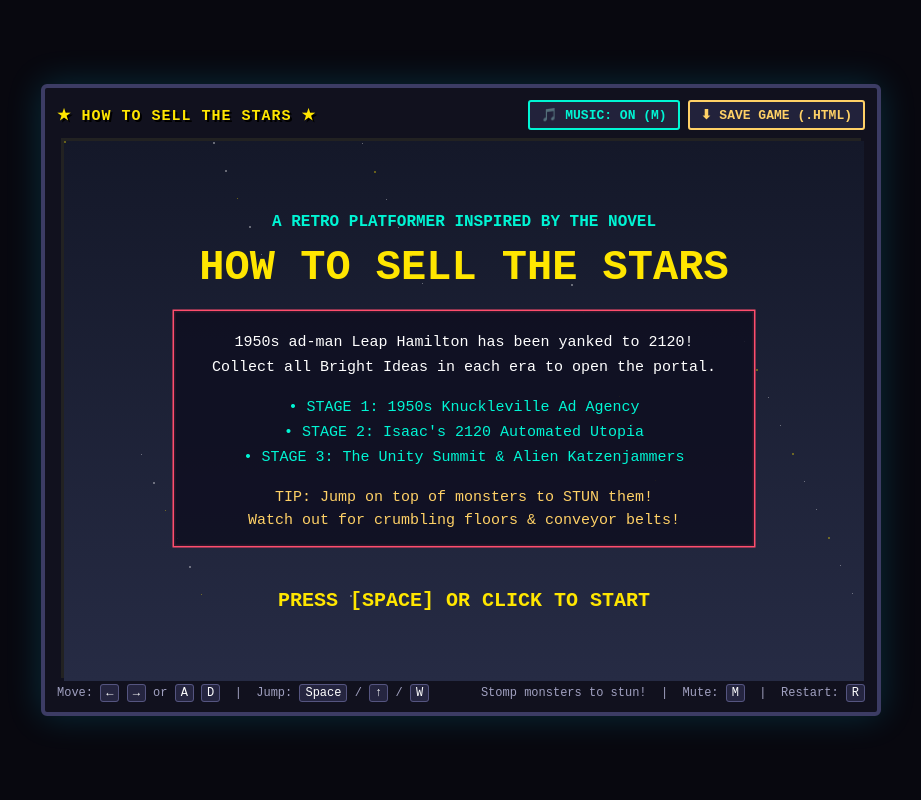
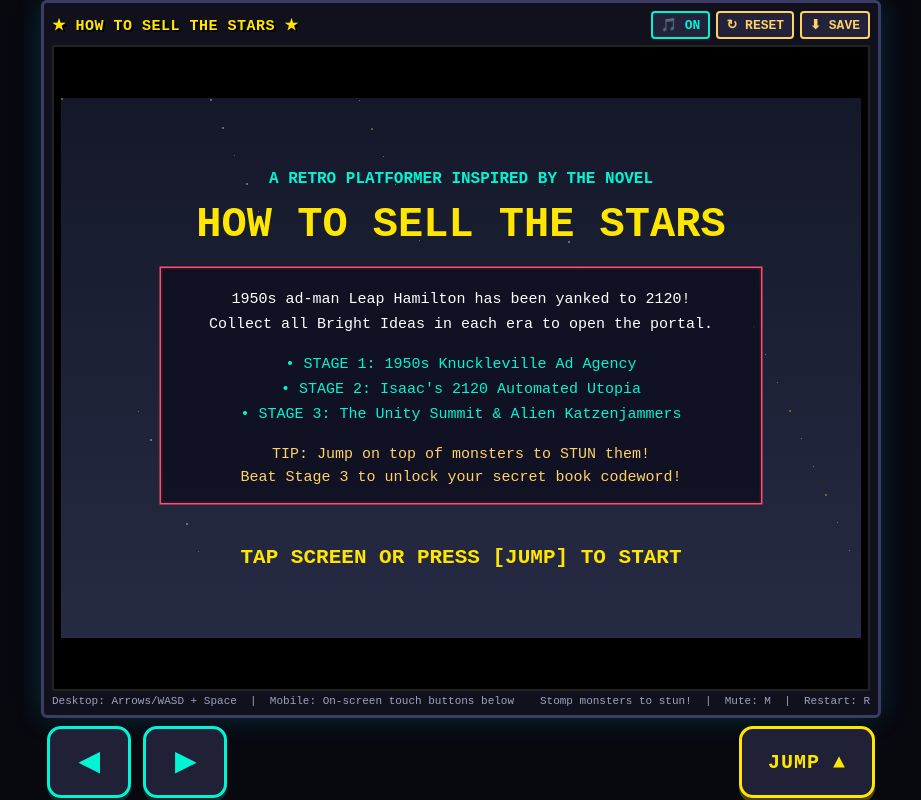
Before and after one commit to LeapHamilton/how-to-sell-the-stars-game, a plain HTML site: page index.html in a window 1280 px wide. Shown: the whole page, without its empty margins (179-1100 px from the left). Drawn offline with Linux system fonts and the light colour scheme.

Commit message:
Add files via upload

```diff
--- a/index.html
+++ b/index.html
@@ -2,100 +2,177 @@
 <html lang="en">
 <head>
 <meta charset="UTF-8">
-<meta name="viewport" content="width=device-width, initial-scale=1.0">
-<title>HOW TO SELL THE STARS - A Manic Platformer</title>
+<meta name="viewport" content="width=device-width, initial-scale=1.0, maximum-scale=1.0, user-scalable=no, viewport-fit=cover">
+<title>HOW TO SELL THE STARS - Mobile & Desktop Edition</title>
 <style>
-  * { box-sizing: border-box; margin: 0; padding: 0; user-select: none; }
-  body {
+  * {
+    box-sizing: border-box;
+    margin: 0;
+    padding: 0;
+    user-select: none;
+    -webkit-user-select: none;
+    -webkit-touch-callout: none;
+  }
+  html, body {
+    width: 100%;
+    height: 100%;
     background-color: #08080f;
     color: #f0f0f0;
     font-family: 'Courier New', Courier, monospace;
+    overflow: hidden;
+    touch-action: none;
+  }
+  body {
     display: flex;
     flex-direction: column;
     align-items: center;
-    justify-content: center;
-    min-height: 100vh;
-    overflow: hidden;
+    justify-content: space-between;
+    padding: env(safe-area-inset-top, 6px) env(safe-area-inset-right, 6px) env(safe-area-inset-bottom, 8px) env(safe-area-inset-left, 6px);
   }
   #wrapper {
     background: #11111e;
-    border: 4px solid #3c3c64;
+    border: 3px solid #3c3c64;
     border-radius: 6px;
-    padding: 12px;
-    box-shadow: 0 0 35px rgba(0, 210, 255, 0.18);
+    padding: 8px;
+    box-shadow: 0 0 28px rgba(0, 210, 255, 0.18);
+    width: 100%;
     max-width: 840px;
-    width: 100%;
+    display: flex;
+    flex-direction: column;
+    align-items: center;
+    flex: 1 1 auto;
+    min-height: 0;
   }
   #topbar {
+    width: 100%;
     display: flex;
     justify-content: space-between;
     align-items: center;
-    margin-bottom: 8px;
-    flex-wrap: wrap;
-    gap: 8px;
+    margin-bottom: 6px;
+    gap: 6px;
+    flex-shrink: 0;
   }
   .title-badge {
     font-weight: bold;
     color: #ffe600;
-    font-size: 15px;
-    letter-spacing: 1px;
+    font-size: clamp(12px, 3.2vw, 15px);
+    letter-spacing: 0.5px;
     text-shadow: 2px 2px #000;
+    white-space: nowrap;
+    overflow: hidden;
+    text-overflow: ellipsis;
   }
   .controls-bar {
     display: flex;
-    gap: 8px;
+    gap: 6px;
+    flex-shrink: 0;
   }
-  button {
+  button.ui-btn {
     background: #22223b;
     color: #00f5d4;
     border: 2px solid #00f5d4;
-    padding: 5px 11px;
+    padding: 4px 8px;
     font-family: inherit;
-    font-size: 13px;
+    font-size: clamp(11px, 2.8vw, 13px);
     font-weight: bold;
     cursor: pointer;
-    border-radius: 3px;
-    transition: all 0.15s;
+    border-radius: 4px;
+    transition: background 0.15s, color 0.15s;
   }
-  button:hover {
+  button.ui-btn:active, button.ui-btn:hover {
     background: #00f5d4;
     color: #0a0a14;
   }
-  button.secondary {
+  button.ui-btn.secondary {
     color: #ffd166;
     border-color: #ffd166;
   }
-  button.secondary:hover {
+  button.ui-btn.secondary:active, button.ui-btn.secondary:hover {
     background: #ffd166;
     color: #0a0a14;
   }
   #gameContainer {
     position: relative;
-    width: 800px;
-    height: 540px;
-    margin: 0 auto;
+    width: 100%;
+    flex: 1 1 auto;
+    min-height: 0;
+    display: flex;
+    align-items: center;
+    justify-content: center;
     background: #000;
-    border: 3px solid #222;
+    border: 2px solid #222;
+    overflow: hidden;
   }
   canvas {
     display: block;
-    width: 800px;
-    height: 540px;
+    max-width: 100%;
+    max-height: 100%;
+    aspect-ratio: 800 / 540;
+    object-fit: contain;
     image-rendering: pixelated;
   }
-  #footer-help {
-    margin-top: 8px;
+  #touchControls {
+    width: 100%;
+    max-width: 840px;
     display: flex;
     justify-content: space-between;
-    font-size: 12px;
+    align-items: center;
+    padding: 8px 6px 2px 6px;
+    gap: 12px;
+    flex-shrink: 0;
+  }
+  .dpad-group {
+    display: flex;
+    gap: 12px;
+  }
+  .touch-btn {
+    background: rgba(34, 34, 59, 0.92);
+    border: 3px solid #00f5d4;
+    color: #00f5d4;
+    border-radius: 14px;
+    font-family: inherit;
+    font-weight: bold;
+    font-size: 26px;
+    width: clamp(64px, 18vw, 84px);
+    height: clamp(56px, 14vw, 72px);
+    display: flex;
+    align-items: center;
+    justify-content: center;
+    box-shadow: 0 4px 0 #0a2a2e;
+    cursor: pointer;
+    touch-action: none;
+  }
+  .touch-btn.active {
+    background: #00f5d4;
+    color: #08080f;
+    transform: translateY(3px);
+    box-shadow: 0 1px 0 #0a2a2e;
+  }
+  .touch-btn.jump-btn {
+    border-color: #ffe600;
+    color: #ffe600;
+    box-shadow: 0 4px 0 #4a4200;
+    width: clamp(96px, 28vw, 136px);
+    font-size: clamp(16px, 4.2vw, 20px);
+    letter-spacing: 1px;
+  }
+  .touch-btn.jump-btn.active {
+    background: #ffe600;
+    color: #08080f;
+    box-shadow: 0 1px 0 #4a4200;
+  }
+  #footer-help {
+    margin-top: 4px;
+    width: 100%;
+    display: flex;
+    justify-content: space-between;
+    font-size: 11px;
     color: #a0a0c0;
+    flex-shrink: 0;
   }
-  kbd {
-    background: #252540;
-    border: 1px solid #555580;
-    padding: 1px 5px;
-    border-radius: 3px;
-    color: #fff;
+  @media (max-width: 680px) {
+    #footer-help { display: none; }
+    #wrapper { padding: 6px; }
   }
 </style>
 </head>
@@ -104,17 +181,27 @@
   <div id="topbar">
     <div class="title-badge">★ HOW TO SELL THE STARS ★</div>
     <div class="controls-bar">
-      <button id="musicBtn" onclick="toggleMusic()">🎵 MUSIC: ON (M)</button>
-      <button class="secondary" onclick="downloadSelf()">⬇ SAVE GAME (.HTML)</button>
+      <button class="ui-btn" id="musicBtn" onclick="toggleMusic()">🎵 ON</button>
+      <button class="ui-btn secondary" onclick="if(gameState==='playing') loadLevel(currentLevelIdx)">↻ RESET</button>
+      <button class="ui-btn secondary" onclick="downloadSelf()">⬇ SAVE</button>
     </div>
   </div>
   <div id="gameContainer">
     <canvas id="game" width="800" height="540"></canvas>
   </div>
   <div id="footer-help">
-    <div>Move: <kbd>←</kbd> <kbd>→</kbd> or <kbd>A</kbd> <kbd>D</kbd> &nbsp;|&nbsp; Jump: <kbd>Space</kbd> / <kbd>↑</kbd> / <kbd>W</kbd></div>
-    <div>Stomp monsters to stun! &nbsp;|&nbsp; Mute: <kbd>M</kbd> &nbsp;|&nbsp; Restart: <kbd>R</kbd></div>
+    <div>Desktop: Arrows/WASD + Space &nbsp;|&nbsp; Mobile: On-screen touch buttons below</div>
+    <div>Stomp monsters to stun! &nbsp;|&nbsp; Mute: M &nbsp;|&nbsp; Restart: R</div>
   </div>
+</div>
+
+<!-- ON-SCREEN MOBILE TOUCH CONTROLS -->
+<div id="touchControls">
+  <div class="dpad-group">
+    <div class="touch-btn" id="btnLeft" aria-label="Move Left">◀</div>
+    <div class="touch-btn" id="btnRight" aria-label="Move Right">▶</div>
+  </div>
+  <div class="touch-btn jump-btn" id="btnJump" aria-label="Jump">JUMP ▲</div>
 </div>
 
 <script>
@@ -281,7 +368,7 @@ function toggleMusic() {
   initAudio();
   musicEnabled = !musicEnabled;
   const btn = document.getElementById('musicBtn');
-  btn.textContent = musicEnabled ? '🎵 MUSIC: ON (M)' : '🔇 MUSIC: OFF (M)';
+  btn.textContent = musicEnabled ? '🎵 ON' : '🔇 OFF';
 }
 
 function downloadSelf() {
@@ -289,13 +376,13 @@ function downloadSelf() {
   const blob = new Blob([htmlContent], { type: 'text/html' });
   const a = document.createElement('a');
   a.href = URL.createObjectURL(blob);
-  a.download = 'how_to_sell_the_stars.html';
+  a.download = 'how_to_sell_the_stars_mobile.html';
   a.click();
   URL.revokeObjectURL(a.href);
 }
 
 // ============================================================================
-// GAME ENGINE & LEVEL DATA (VERIFIED REACHABLE JUMPS & SMOOTH PROGRESSION)
+// INPUT HANDLING (MULTI-TOUCH MOBILE BUTTONS + DESKTOP KEYBOARD)
 // ============================================================================
 const canvas = document.getElementById('game');
 const ctx = canvas.getContext('2d');
@@ -303,7 +390,15 @@ const W = 800;
 const H = 540;
 
 const keys = {};
+const touchState = { left: false, right: false, jump: false };
 let jumpBufferTimer = 0;
+
+function triggerJumpPress() {
+  initAudio();
+  jumpBufferTimer = 0.16;
+  if (gameState === 'title') startGame();
+  else if ((gameState === 'gameover' || gameState === 'victory') && victoryCooldown <= 0) startGame();
+}
 
 window.addEventListener('keydown', (e) => {
   if (['ArrowUp', 'ArrowDown', 'ArrowLeft', 'ArrowRight', 'Space'].includes(e.code)) {
@@ -312,9 +407,7 @@ window.addEventListener('keydown', (e) => {
   initAudio();
   if (!keys[e.code]) {
     if (e.code === 'Space' || e.code === 'ArrowUp' || e.code === 'KeyW') {
-      jumpBufferTimer = 0.16;
-      if (gameState === 'title') startGame();
-      else if ((gameState === 'gameover' || gameState === 'victory') && victoryCooldown <= 0) startGame();
+      triggerJumpPress();
     }
     if (e.code === 'KeyM') toggleMusic();
     if (e.code === 'KeyR' && gameState === 'playing') loadLevel(currentLevelIdx);
@@ -326,20 +419,60 @@ window.addEventListener('keyup', (e) => {
   keys[e.code] = false;
 });
 
-canvas.addEventListener('click', () => {
+// Multi-touch pointer bindings for mobile controls (supports sliding thumb between Left/Right while jumping!)
+function bindTouchButton(elementId, stateKey, isJump = false) {
+  const el = document.getElementById(elementId);
+
+  const setPressed = (pressed) => {
+    if (pressed && !touchState[stateKey] && isJump) {
+      triggerJumpPress();
+    } else if (pressed) {
+      initAudio();
+    }
+    touchState[stateKey] = pressed;
+    if (pressed) el.classList.add('active');
+    else el.classList.remove('active');
+  };
+
+  el.addEventListener('pointerdown', (e) => {
+    e.preventDefault();
+    el.setPointerCapture(e.pointerId);
+    setPressed(true);
+  });
+
+  el.addEventListener('pointerup', (e) => {
+    e.preventDefault();
+    setPressed(false);
+  });
+
+  el.addEventListener('pointercancel', (e) => {
+    e.preventDefault();
+    setPressed(false);
+  });
+}
+
+bindTouchButton('btnLeft', 'left', false);
+bindTouchButton('btnRight', 'right', false);
+bindTouchButton('btnJump', 'jump', true);
+
+// Tapping directly on the game canvas starts/restarts on Title/GameOver/Victory screens
+canvas.addEventListener('pointerdown', (e) => {
+  e.preventDefault();
   initAudio();
   if (gameState === 'title' || ((gameState === 'gameover' || gameState === 'victory') && victoryCooldown <= 0)) {
     startGame();
   }
 });
 
-// Max jump height is ~112px (vy = -490, g = 1080), all vertical steps <= 82px!
+// ============================================================================
+// LEVEL DATA (ALL 3 STAGES + KATZENJAMMERS + "DANCING QUEEN" CODEWORD)
+// ============================================================================
 const LEVELS = [
   // ==========================================================================
   // LEVEL 1: 1950s KNUCKLEVILLE AD AGENCY
   // ==========================================================================
   {
-    name: "STAGE 1: 1950s KNUCKLEVILLE AD AGENCY",
+    name: "STAGE 1: 1950s KNUCKLEVILLE",
     subtitle: "Pitch the stars before 5 PM! Collect all 6 Bright Ideas.",
     bgTop: "#141829",
     bgBot: "#262b44",
@@ -349,22 +482,17 @@ const LEVELS = [
     spawn: { x: 48, y: 452 },
     door: { x: 726, y: 74, w: 36, h: 48 },
     platforms: [
-      // Ground floor
       { x: 0, y: 500, w: 800, h: 40, type: 'solid' },
-      // Tier 1 (max step up = 75px)
       { x: 130, y: 428, w: 150, h: 16, type: 'solid' },
       { x: 335, y: 425, w: 130, h: 16, type: 'crumble' },
       { x: 520, y: 418, w: 195, h: 16, type: 'conveyorL' },
-      // Tier 2 (max step up = 78px)
       { x: 635, y: 342, w: 135, h: 16, type: 'solid' },
       { x: 425, y: 335, w: 155, h: 16, type: 'solid' },
       { x: 225, y: 335, w: 140, h: 16, type: 'crumble' },
       { x: 30,  y: 325, w: 145, h: 16, type: 'solid' },
-      // Tier 3 (max step up = 80px)
       { x: 145, y: 245, w: 175, h: 16, type: 'conveyorR' },
       { x: 380, y: 235, w: 125, h: 16, type: 'crumble' },
       { x: 560, y: 228, w: 185, h: 16, type: 'solid' },
-      // Tier 4 - Top Agency Suite (max step up = 80px, generous gaps)
       { x: 565, y: 122, w: 210, h: 16, type: 'solid' },
       { x: 355, y: 148, w: 150, h: 16, type: 'crumble' },
       { x: 120, y: 142, w: 170, h: 16, type: 'solid' }
@@ -399,21 +527,16 @@ const LEVELS = [
     spawn: { x: 42, y: 452 },
     door: { x: 42, y: 74, w: 36, h: 48 },
     platforms: [
-      // Ground
       { x: 0, y: 500, w: 800, h: 40, type: 'solid' },
-      // Tier 1
       { x: 175, y: 428, w: 130, h: 16, type: 'crumble' },
       { x: 355, y: 418, w: 165, h: 16, type: 'conveyorR' },
       { x: 575, y: 408, w: 185, h: 16, type: 'solid' },
-      // Tier 2
       { x: 420, y: 332, w: 125, h: 16, type: 'crumble' },
       { x: 200, y: 325, w: 165, h: 16, type: 'conveyorL' },
       { x: 30,  y: 312, w: 125, h: 16, type: 'solid' },
-      // Tier 3
       { x: 175, y: 235, w: 125, h: 16, type: 'crumble' },
       { x: 350, y: 225, w: 175, h: 16, type: 'solid' },
       { x: 580, y: 220, w: 165, h: 16, type: 'conveyorL' },
-      // Tier 4
       { x: 415, y: 145, w: 130, h: 16, type: 'crumble' },
       { x: 225, y: 138, w: 130, h: 16, type: 'crumble' },
       { x: 25,  y: 122, w: 150, h: 16, type: 'solid' }
@@ -440,7 +563,7 @@ const LEVELS = [
   // LEVEL 3: THE UNITY GALACTIC TRADE SUMMIT (FEATURING THE KATZENJAMMERS!)
   // ==========================================================================
   {
-    name: "STAGE 3: UNITY SUMMIT & THE KATZENJAMMERS",
+    name: "STAGE 3: UNITY & KATZENJAMMERS",
     subtitle: "Outsmart the giant alien Katzenjammer bats! Collect all 8 Ideas.",
     bgTop: "#1a0926",
     bgBot: "#32124a",
@@ -450,22 +573,17 @@ const LEVELS = [
     spawn: { x: 44, y: 452 },
     door: { x: 732, y: 74, w: 36, h: 48 },
     platforms: [
-      // Ground
       { x: 0, y: 500, w: 800, h: 40, type: 'solid' },
-      // Tier 1
       { x: 155, y: 428, w: 120, h: 16, type: 'crumble' },
       { x: 330, y: 420, w: 145, h: 16, type: 'conveyorL' },
       { x: 535, y: 412, w: 120, h: 16, type: 'crumble' },
       { x: 690, y: 395, w: 95,  h: 16, type: 'solid' },
-      // Tier 2
       { x: 490, y: 322, w: 145, h: 16, type: 'solid' },
       { x: 280, y: 320, w: 130, h: 16, type: 'crumble' },
       { x: 60,  y: 312, w: 155, h: 16, type: 'conveyorR' },
-      // Tier 3
       { x: 180, y: 228, w: 120, h: 16, type: 'crumble' },
       { x: 360, y: 220, w: 155, h: 16, type: 'solid' },
       { x: 575, y: 215, w: 120, h: 16, type: 'crumble' },
-      // Top Summit
       { x: 415, y: 140, w: 130, h: 16, type: 'conveyorR' },
       { x: 210, y: 138, w: 130, h: 16, type: 'crumble' },
       { x: 610, y: 122, w: 170, h: 16, type: 'solid' }
@@ -602,7 +720,7 @@ function hurtPlayer() {
 }
 
 // ============================================================================
-// UPDATE LOOP (FORGIVING PLATFORMER PHYSICS)
+// UPDATE LOOP
 // ============================================================================
 function update(dt) {
   globalTime += dt;
@@ -641,8 +759,8 @@ function update(dt) {
     }
   }
 
-  const left = keys['ArrowLeft'] || keys['KeyA'];
-  const right = keys['ArrowRight'] || keys['KeyD'];
+  const left = keys['ArrowLeft'] || keys['KeyA'] || touchState.left;
+  const right = keys['ArrowRight'] || keys['KeyD'] || touchState.right;
   const maxSpeed = 225;
   const accel = player.grounded ? 1900 : 1300;
   const friction = player.grounded ? 1600 : 500;
@@ -670,7 +788,6 @@ function update(dt) {
     player.coyoteTimer -= dt;
   }
 
-  // Generous jump impulse (vy = -490 -> ~111px jump arc)
   if (jumpBufferTimer > 0 && player.coyoteTimer > 0) {
     player.vy = -490;
     player.grounded = false;
@@ -679,7 +796,7 @@ function update(dt) {
     playSfx('jump');
   }
 
-  const jumpHeld = keys['Space'] || keys['ArrowUp'] || keys['KeyW'];
+  const jumpHeld = keys['Space'] || keys['ArrowUp'] || keys['KeyW'] || touchState.jump;
   if (!jumpHeld && player.vy < -210) {
     player.vy += 1350 * dt;
   }
@@ -850,7 +967,7 @@ function draw() {
 
   drawHUD(def);
 
-  if (gameState === 'gameover') drawOverlay("PITCH REJECTED!", "The Unity has claimed the galaxy. Press SPACE or Click to try again.", "#ff4d6d");
+  if (gameState === 'gameover') drawOverlay("PITCH REJECTED!", "The Unity has claimed the galaxy. Tap or press JUMP to retry.", "#ff4d6d");
   if (gameState === 'victory') drawVictoryOverlay();
 
   ctx.restore();
@@ -858,23 +975,23 @@ function draw() {
 
 function drawHUD(def) {
   ctx.fillStyle = 'rgba(8, 8, 18, 0.85)';
-  ctx.fillRect(0, 0, W, 36);
+  ctx.fillRect(0, 0, W, 38);
   ctx.fillStyle = def.accent;
-  ctx.fillRect(0, 34, W, 2);
+  ctx.fillRect(0, 36, W, 2);
 
-  ctx.font = 'bold 14px "Courier New", monospace';
+  ctx.font = 'bold 15px "Courier New", monospace';
   ctx.fillStyle = '#ffe600';
-  ctx.fillText(def.name, 14, 22);
+  ctx.fillText(def.name, 14, 24);
 
   const rem = ideas.filter(i => !i.collected).length;
   ctx.fillStyle = rem === 0 ? '#00f5d4' : '#ffffff';
-  ctx.fillText(rem === 0 ? 'DOOR OPEN!' : `IDEAS LEFT: ${rem}`, 435, 22);
+  ctx.fillText(rem === 0 ? 'DOOR OPEN!' : `IDEAS: ${rem}`, 375, 24);
 
   ctx.fillStyle = '#00f5d4';
-  ctx.fillText(`SCORE: ${String(score).padStart(5, '0')}`, 575, 22);
+  ctx.fillText(`SCORE: ${String(score).padStart(5, '0')}`, 525, 24);
 
   ctx.fillStyle = '#ff4d6d';
-  ctx.fillText(`LIVES: ${'♥'.repeat(Math.max(0, lives))}`, 705, 22);
+  ctx.fillText(`LIVES: ${'♥'.repeat(Math.max(0, lives))}`, 685, 24);
 }
 
 function drawPlatform(p, def) {
@@ -1144,9 +1261,9 @@ function drawTitleScreen() {
 
   ctx.strokeStyle = '#ff4d6d';
   ctx.lineWidth = 3;
-  ctx.strokeRect(110, 170, W - 220, 235);
+  ctx.strokeRect(100, 170, W - 200, 235);
   ctx.fillStyle = 'rgba(15, 15, 32, 0.85)';
-  ctx.fillRect(110, 170, W - 220, 235);
+  ctx.fillRect(100, 170, W - 200, 235);
 
   ctx.fillStyle = '#ffffff';
   ctx.font = '15px "Courier New", monospace';
@@ -1160,23 +1277,23 @@ function drawTitleScreen() {
 
   ctx.fillStyle = '#ffd166';
   ctx.fillText('TIP: Jump on top of monsters to STUN them!', W / 2, 360);
-  ctx.fillText('Watch out for crumbling floors & conveyor belts!', W / 2, 383);
+  ctx.fillText('Beat Stage 3 to unlock your secret book codeword!', W / 2, 383);
 
   if (Math.floor(globalTime * 2.5) % 2 === 0) {
     ctx.fillStyle = '#ffe600';
-    ctx.font = 'bold 20px "Courier New", monospace';
-    ctx.fillText('PRESS [SPACE] OR CLICK TO START', W / 2, 465);
+    ctx.font = 'bold 21px "Courier New", monospace';
+    ctx.fillText('TAP SCREEN OR PRESS [JUMP] TO START', W / 2, 465);
   }
 
   ctx.textAlign = 'left';
 }
 
 function drawOverlay(heading, subtext, color) {
-  ctx.fillStyle = 'rgba(5, 5, 15, 0.85)';
-  ctx.fillRect(90, 175, W - 180, 190);
+  ctx.fillStyle = 'rgba(5, 5, 15, 0.86)';
+  ctx.fillRect(80, 175, W - 160, 190);
   ctx.strokeStyle = color;
   ctx.lineWidth = 4;
-  ctx.strokeRect(90, 175, W - 180, 190);
+  ctx.strokeRect(80, 175, W - 160, 190);
 
   ctx.textAlign = 'center';
   ctx.fillStyle = color;
@@ -1189,7 +1306,7 @@ function drawOverlay(heading, subtext, color) {
 
   ctx.fillStyle = '#00f5d4';
   ctx.font = 'bold 16px "Courier New", monospace';
-  ctx.fillText('PRESS [SPACE] OR CLICK TO PLAY AGAIN', W / 2, 330);
+  ctx.fillText('TAP SCREEN OR PRESS [JUMP] TO PLAY AGAIN', W / 2, 330);
   ctx.textAlign = 'left';
 }
 
@@ -1210,7 +1327,6 @@ function drawVictoryOverlay() {
   ctx.fillText('Leap Hamilton saved humanity & outwitted the Unity!', W / 2, 212);
   ctx.fillText('Final Score: ' + score, W / 2, 236);
 
-  // Secret Codeword Box
   ctx.fillStyle = 'rgba(0, 245, 212, 0.12)';
   ctx.fillRect(150, 256, W - 300, 74);
   ctx.strokeStyle = '#00f5d4';
@@ -1231,7 +1347,7 @@ function drawVictoryOverlay() {
 
   ctx.fillStyle = '#a0a0c0';
   ctx.font = 'bold 14px "Courier New", monospace';
-  ctx.fillText('PRESS [SPACE] OR CLICK TO PLAY AGAIN', W / 2, 396);
+  ctx.fillText('TAP SCREEN OR PRESS [JUMP] TO PLAY AGAIN', W / 2, 396);
   ctx.textAlign = 'left';
 }
 
```
